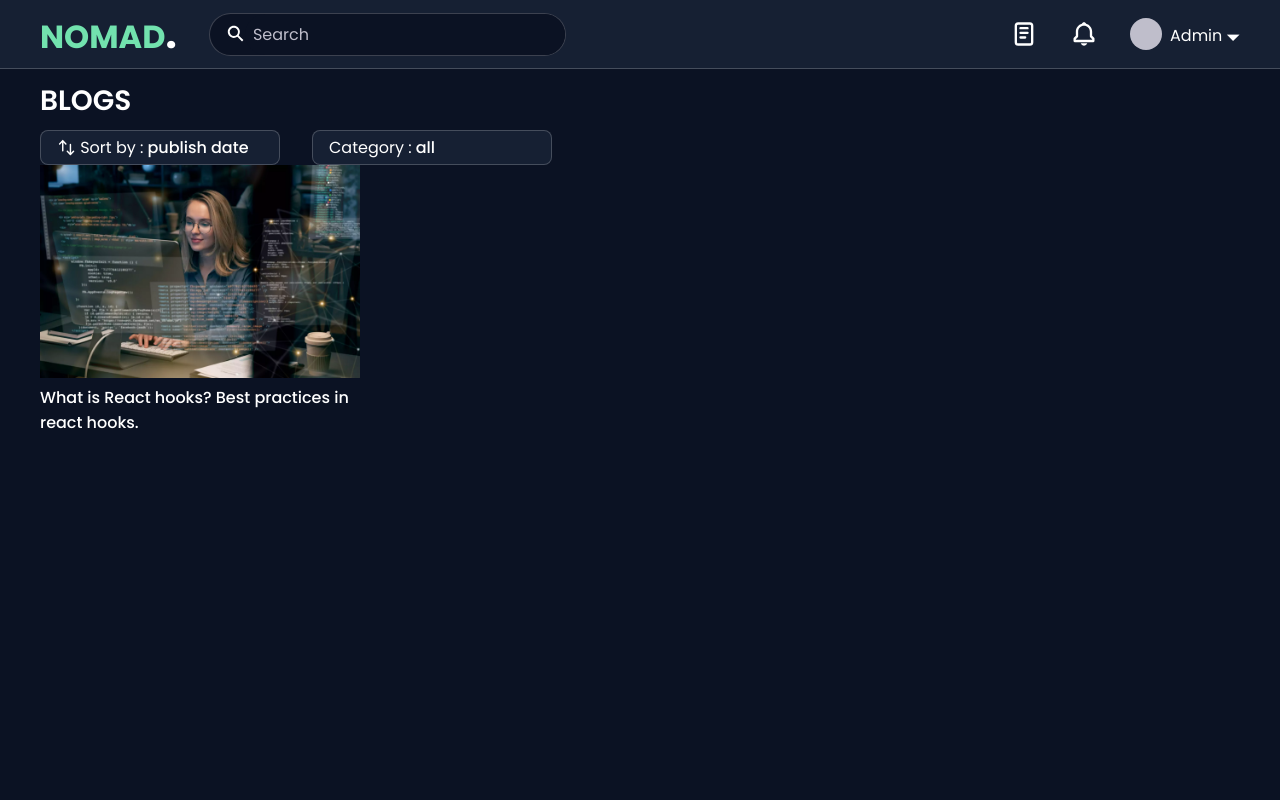
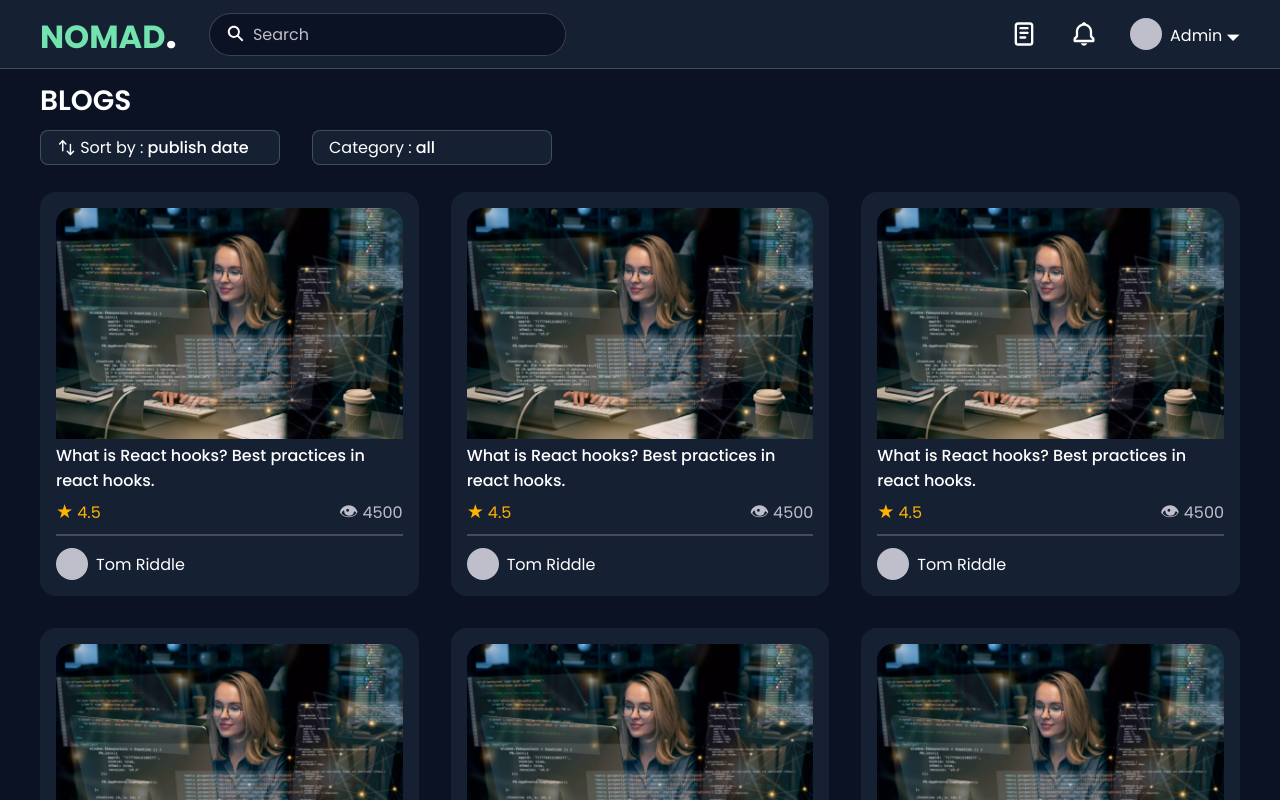
Before and after one commit to SELVAPRASANTH-SELLASAMY/nomad, a React (Create React App) app: page /home in a window 1280 px wide. Shown: the top 800 px of the page. Built offline with nearby package versions, Linux system fonts and the light colour scheme.

Commit message:
Designed home page

```diff
--- /dev/null
+++ b/src/components/blogs/Blogs.jsx
@@ -0,0 +1,16 @@
+import Blogtile from "../blogtile/Blogtile";
+function Blogs(){
+    const blogs = [
+        {},{},{},{},{},{},{},{},{},{},{},{},{},{},{}
+    ]
+    return(
+        <section className="d-grid grid-auto-fill gap-2 mtb-15 mt-10">
+            {
+                blogs.map((_,index)=>(
+                    <Blogtile key={index}/>
+                ))
+            }
+        </section>
+    )
+}
+export default Blogs;
--- a/src/components/blogtile/Blogtile.jsx
+++ b/src/components/blogtile/Blogtile.jsx
@@ -1,9 +1,18 @@
 import sampImg from '../../assets/2150062008.webp';
 function Blogtile(){
     return(
-        <div className='w-20rem'>
-            <img className='w-100' src={sampImg} alt="Blog" />
+        <div className='bg-tile-blue p-1 rounded-1 d-flex flex-col gap-025'>
+            <img className='w-100 aspect-ratio-15 rounded-top-1' src={sampImg} alt="Blog" />
             <h6 className='fs-4 font-weight-500'>What is React hooks? Best practices in react hooks.</h6>
+            <div className='fs-4 d-iflex justify-space-between'>
+                <p className='text-gold'><span className='fs-5 mr-025'>&#9733;</span>4.5</p>
+                <p className='text-secondary'><span className='fs-5 mr-025'>&#x1F441;</span>4500</p>
+            </div>
+            <hr className='border-grey-005 mb-05'></hr>
+            <div id='author' className='d-flex center-y gap-05'>
+                <canvas className='bg-light-blue w-2rem aspect-ratio-equal rounded-100px'></canvas>
+                <p id='author-name' className='fs-4'>Tom Riddle</p>
+            </div>
         </div>
     );
 }
--- a/src/components/home/Home.jsx
+++ b/src/components/home/Home.jsx
@@ -1,12 +1,14 @@
+import Blogs from "../blogs/Blogs";
 import Toolbar from "../toolbar/Toolbar";
-import Blogtile from "../blogtile/Blogtile";
 function Home(){
     return(
-        <section>
-            <h2 className="fs-6 mt-5 font-weight-600 uppercase">Blogs</h2>
-            <Toolbar/>
-            <Blogtile/>
-        </section>
+        <>
+            <section className="fixed top-0 left-0 bg-common-blue w-100 pb-15 plr-25">
+                <h2 className="fs-6 mt-5 font-weight-600 uppercase">Blogs</h2>
+                <Toolbar/>
+            </section>
+            <Blogs/>
+        </>
     );
 }
 export default Home;
--- a/src/components/login/login.css
+++ b/src/components/login/login.css
@@ -9,6 +9,9 @@
 }
 .text-black{
     color: #000000;
+}
+.text-gold{
+    color: var(--gold);
 }
 .text-no-wrap{
     text-wrap: nowrap;
@@ -85,6 +88,9 @@
 .d-grid{
     display: grid;
 }
+.grid-auto-fill{
+    grid-template-columns: repeat(auto-fill,minmax(20rem,1fr));
+}
 .d-iblock{
     display: inline-block;
 }
@@ -102,6 +108,9 @@
 }
 .justify-self-end{
     justify-self: flex-end;
+}
+.justify-space-between{
+    justify-content: space-between;
 }
 .place-content-center{
     place-content: center;
@@ -136,6 +145,10 @@
     margin-top: 1rem;
     margin-bottom: 1rem;
 }
+.mtb-15{
+    margin-top: 1.5rem;
+    margin-bottom: 1.5rem;
+}
 .mt-025{
     margin-top: .25rem;
 }
@@ -151,6 +164,15 @@
 .mt-5{
     margin-top: 5rem;
 }
+.mt-10{
+    margin-top: 12rem;
+}
+.mb-05{
+    margin-bottom: .5rem;
+}
+.mr-025{
+    margin-right: .25rem;
+}
 .mr-2{
     margin-right: 2rem;
 }
@@ -159,6 +181,9 @@
 }
 .ml-auto{
     margin-left: auto;
+}
+.p-1{
+    padding: 1rem;
 }
 .pl-1{
     padding-left: 1rem;
@@ -188,6 +213,9 @@
 .plr-25{
     padding-left: 2.5rem;
     padding-right: 2.5rem;
+}
+.pb-15{
+    padding-bottom: 1.5rem;
 }
 .ptb-025{
     padding-top: .25rem;
@@ -250,6 +278,9 @@
 .aspect-ratio-equal{
     aspect-ratio: 1/1;
 }
+.aspect-ratio-15{
+    aspect-ratio: 1.5/1;
+}
 .lh-3{
     line-height: 3rem;
 }
@@ -258,6 +289,9 @@
 }
 .ltr-spacing-2::placeholder{
     letter-spacing: normal;
+}
+.rounded-1{
+    border-radius: 1rem;
 }
 .rounded-05{
     border-radius: .5rem;
@@ -268,11 +302,17 @@
 .rounded-100px{
     border-radius: 100px;
 }
+.rounded-top-1{
+    border-radius: 1rem 1rem 0 0;
+}
 .border-bottom-grey-01{
     border-bottom: .1rem solid var(--lightgrey);
 }
 .border-grey-01{
     border: .1rem solid var(--lightgrey);
+}
+.border-grey-005{
+    border: .05rem solid var(--lightgrey);
 }
 .border-green-01{
     border: .1rem solid var(--green);
@@ -398,6 +438,9 @@ input:disabled,label[aria-disabled=true]{
 .z-index-100{
     z-index: 100;
 }
+.z-index-90{
+    z-index: 90;
+}
 .pointer{
     cursor: pointer;
 }
--- a/src/components/select/Select.jsx
+++ b/src/components/select/Select.jsx
@@ -5,7 +5,7 @@ function Select({name,children}){
     const [value,setValue] = useState(children[0].props.value);
     const [focus,setFocus] = useState(false);
     return(
-        <div className="w-15rem">
+        <div className="w-15rem relative">
             <div className="fs-4 bg-tile-blue d-iflex ptb-025 plr-1 rounded-05 center-y gap-025 border-grey-01 w-100">
                 {
                     name === "Sort by" &&
@@ -18,7 +18,7 @@ function Select({name,children}){
             </div>
             {
                 focus &&
-                <ul className="list-style-none lowercase rounded-05 hide-overflow mt-025 border-grey-01 pointer">
+                <ul className="list-style-none lowercase rounded-05 hide-overflow border-grey-01 pointer absolute w-100 mt-025">
                     <selectContext.Provider value={setValue}>
                         {children}
                     </selectContext.Provider>
--- a/src/components/sidebar/Sidebar.jsx
+++ b/src/components/sidebar/Sidebar.jsx
@@ -5,7 +5,7 @@ function Sidebar({showNavbar}){
     return(
         <>
             {showNavbar &&
-                <nav className="w-13rem h-100 bg-tile-blue plr-1 fixed left-0 top-0">
+                <nav className="w-13rem h-100 bg-tile-blue plr-1 fixed left-0 top-0 z-index-90">
                     <a href="/home" className="text-black fs-6 d-flex center-y gap-05 rounded-05 ptb-05 plr-1 mt-5 mtb-1 bg-green">
                         <IoIosHome/>
                         <span className="fs-4">Home</span>
--- a/src/index.css
+++ b/src/index.css
@@ -16,3 +16,10 @@ body{
   background-color: var(--green);
   color: #000000;
 }
+::-webkit-scrollbar{
+  width: .5rem;
+}
+::-webkit-scrollbar-thumb{
+  border-radius: 10px;
+  background-color: var(--lightblue);
+}
```
